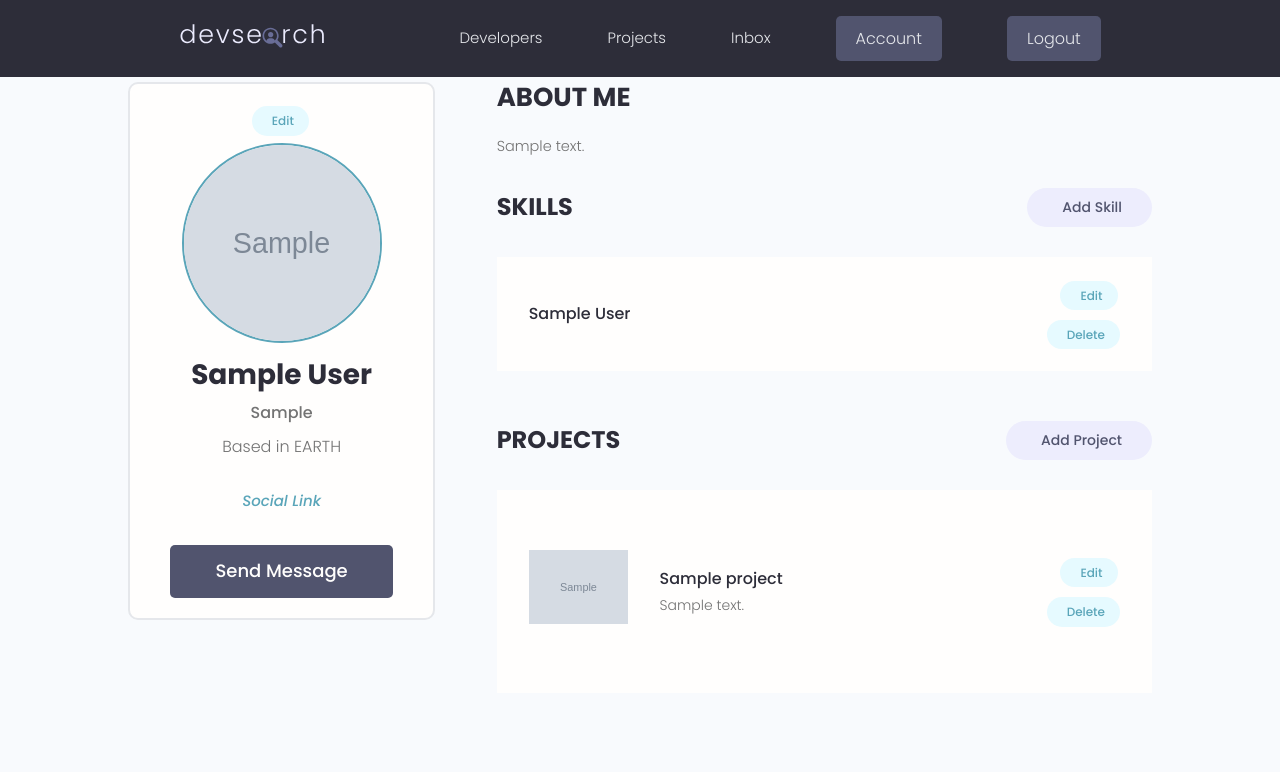
After one commit to avoou/devs, a Django app: page /account/ in a window 1280 px wide. The commit adds this page. Shown: the top 772 px of the page. Run offline with Django 5.2, Linux system fonts and the light colour scheme; a user stored in the database is signed in; tables that the repository leaves empty hold one stand-in row (values such as "Sample post"); grey boxes marked "Sample" are stand-in pictures; some libraries are stand-ins or nearby versions.

Commit message:
add account view

```diff
--- a/devsearch/projects/templates/projects/single-project.html
+++ b/devsearch/projects/templates/projects/single-project.html
@@ -21,7 +21,7 @@
             </div>
             <div class="column column--2of3">
               <img class="singleProject__preview" src="{{ specific_project.featured_image.url }}" alt="portfolio thumbnail" />
-              <a href="profile.html" class="singleProject__developer">Md. Shahriar Parvez</a>
+              <a href="{% url 'user-profile' specific_project.owner.id %}" class="singleProject__developer">{{specific_project.owner.name}}</a>
               <h2 class="singleProject__title">{{specific_project.title}}</h2>
               <h3 class="singleProject__subtitle">About the Project</h3>
               <div class="singleProject__info">
--- a/devsearch/templates/navbar.html
+++ b/devsearch/templates/navbar.html
@@ -18,7 +18,7 @@
           <li class="header__menuItem"><a href="">Inbox</a></li>
 
           {% if request.user.is_authenticated %}
-          <li class="header__menuItem"><a href="{% url 'create-project' %}" class="btn btn--sub">Add Project</a></li>
+          <li class="header__menuItem"><a href="{% url 'account' %}" class="btn btn--sub">Account</a></li>
           <li class="header__menuItem"><a href="{% url 'logout' %}" class="btn btn--sub">Logout</a></li>
           {% else %}
           <li class="header__menuItem"><a href="{% url 'login' %}" class="btn btn--sub">Login</a></li>
--- /dev/null
+++ b/devsearch/users/templates/users/account.html
@@ -0,0 +1,83 @@
+{% extends 'main.html' %}
+
+{% block content %}
+
+    <div class="container">
+      <div class="layout">
+        <div class="column column--1of3">
+          <div class="card text-center">
+            <div class="card__body dev">
+              <a class="tag tag--pill tag--main settings__btn" href="#"><i class="im im-edit"></i> Edit</a>
+              <img class="avatar avatar--xl dev__avatar" src="{{profile.profile_image.url}}" />
+              <h2 class="dev__name">{{profile.name}}</h2>
+              <p class="dev__title">{{profile.short_intro}}</p>
+              <p class="dev__location">Based in EARTH</p>
+              {% if profile.social_link %}
+              <ul class="dev__social">
+                <li>
+                  <a title="Social Link" href="{{profile.social_link}}" target="_blank"><i class="im im-github">Social Link</i></a>
+                </li>
+              </ul>
+              {% endif %}
+              <a href="#" class="btn btn--sub btn--lg">Send Message </a>
+            </div>
+          </div>
+        </div>
+        <div class="column column--2of3">
+          <div class="devInfo">
+            <h3 class="devInfo__title">About me</h3>
+            <p class="devInfo__about">
+              {{profile.bio}}
+            </p>
+          </div>
+          <div class="settings">
+            <h3 class="settings__title">Skills</h3>
+            <a class="tag tag--pill tag--sub settings__btn tag--lg" href="#"><i class="im im-plus"></i> Add Skill</a>
+          </div>
+
+          <table class="settings__table">
+            {% for skill in profile.skills.all %}
+            <tr>
+              <td class="settings__tableInfo">
+                <h4>{{skill.name}}</h4>
+              </td>
+              <td class="settings__tableActions">
+                <a class="tag tag--pill tag--main settings__btn" href="#"><i class="im im-edit"></i> Edit</a>
+                <a class="tag tag--pill tag--main settings__btn" href="#"><i class="im im-x-mark-circle-o"></i>
+                  Delete</a>
+              </td>
+            </tr>
+            {% endfor %}
+
+          </table>
+
+          <div class="settings">
+            <h3 class="settings__title">Projects</h3>
+            <a class="tag tag--pill tag--sub settings__btn tag--lg" href="#"><i class="im im-plus"></i> Add Project</a>
+          </div>
+
+          <table class="settings__table">
+            {% for project in profile.project_set.all %}
+            <tr>
+              <td class="settings__thumbnail">
+                <a href="{% url 'project' project.id %}"><img src="{{project.featured_image.url}}" alt="Project Thumbnail" /></a>
+              </td>
+              <td class="settings__tableInfo">
+                <a href="{% url 'project' project.id %}">{{project.title}}</a>
+                <p>
+                  {{project.description}}
+                </p>
+              </td>
+              <td class="settings__tableActions">
+                <a class="tag tag--pill tag--main settings__btn" href="#"><i class="im im-edit"></i> Edit</a>
+                <a class="tag tag--pill tag--main settings__btn" href="#"><i class="im im-x-mark-circle-o"></i>
+                  Delete</a>
+              </td>
+            </tr>
+            {% endfor %}
+          </table>
+        </div>
+      </div>
+    </div>
+
+{% endblock %}
--- a/devsearch/users/urls.py
+++ b/devsearch/users/urls.py
@@ -7,4 +7,5 @@ urlpatterns = [
     path('login/', views.loginUser, name='login'),
     path('logout/', views.logoutUser, name='logout'),
     path('register/', views.registerUser, name='register'),
+    path('account/', views.getUserAccount, name='account'),
 ]
--- a/devsearch/users/views.py
+++ b/devsearch/users/views.py
@@ -4,7 +4,7 @@ from django.contrib.auth.models import User
 from .forms import CustomUserCreationForm
 from .models import Profile
 from django.contrib import messages
-
+from django.contrib.auth.decorators import login_required
 
 def registerUser(request):
     page = 'register'
@@ -72,3 +72,11 @@ def userProfile(request, id):
     profile = Profile.objects.get(id=id)
     context = {'profile': profile}
     return render(request, 'users/user-profile.html', context=context)
+
+
+@login_required(login_url='login')
+def getUserAccount(request):
+    profile = request.user.profile
+    projects = profile.project_set.all()
+    context = {'profile': profile, 'projects': projects}
+    return render(request, 'users/account.html', context=context)
```
Also changed, not shown: devsearch/users/templates/users/user-profile.html (line endings or trailing spaces).
